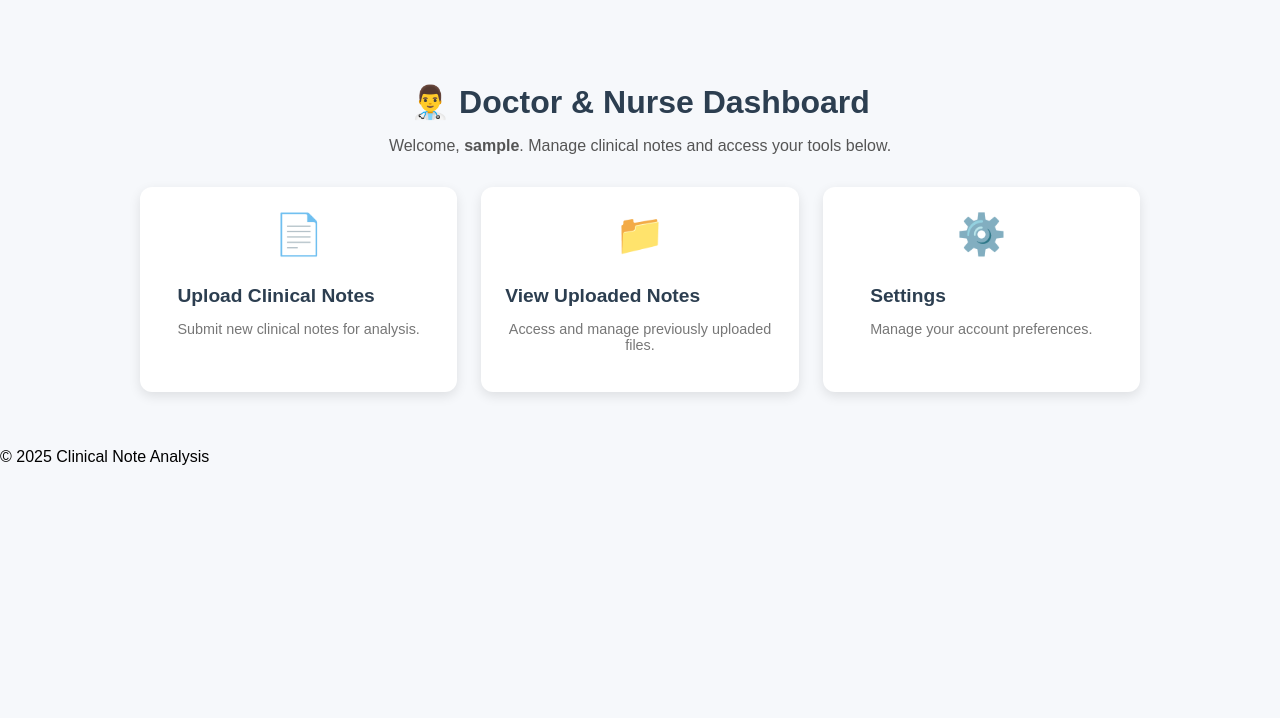
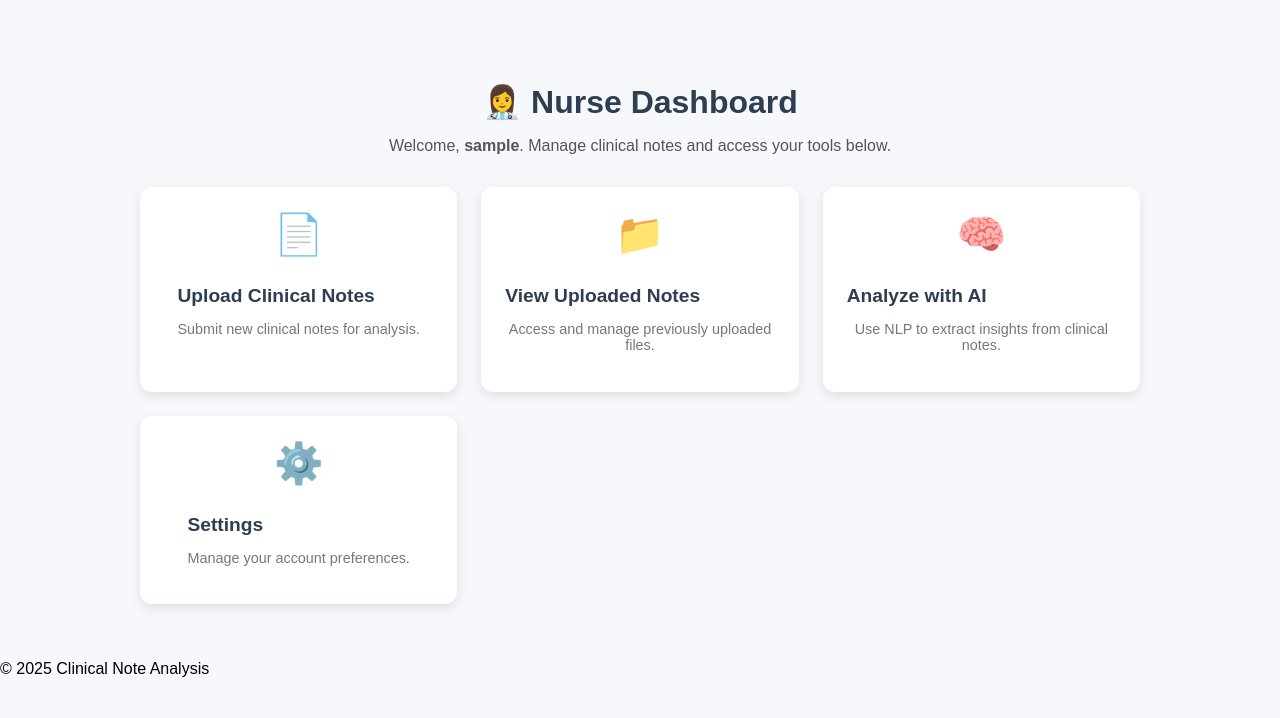
Before and after one commit to fatemasherif/Clinical-Note-Analysis-System-, a Flask app: template Templates/doctor_dashboard.html in a window 1280 px wide. Shown: the part 82-800 px from the top of the page. Run offline with Flask 3, Linux system fonts and the light colour scheme; the template is opened without the code that fills it: most values are stand-ins (such as "Sample title", 1, 10 or a date in 2020).

Commit message:
doc dash modification

```diff
--- a/Templates/doctor_dashboard.html
+++ b/Templates/doctor_dashboard.html
@@ -3,7 +3,13 @@
 {% block content %}
 <div class="doctor-dashboard">
 
-  <h2 class="dashboard-title">👨‍⚕️ Doctor & Nurse Dashboard</h2>
+  <h2 class="dashboard-title">
+  {% if role == 'doctor' %}
+    👨‍⚕️ Doctor Dashboard
+  {% else %}
+    👩‍⚕️ Nurse Dashboard
+  {% endif %}
+</h2>
   <p class="welcome-msg">Welcome, <strong>{{ username }}</strong>. Manage clinical notes and access your tools below.</p>
 
   <div class="card-grid">
@@ -15,7 +21,7 @@
       </div>
     </a>
 
-<a href="{{ url_for('view_uploads') }}" class="dashboard-card">
+    <a href="{{ url_for('view_uploads') }}" class="dashboard-card">
       <div class="icon">📁</div>
       <div class="card-content">
         <h3>View Uploaded Notes</h3>
@@ -23,7 +29,16 @@
       </div>
     </a>
 
-<a href="{{ url_for('settings') }}" class="dashboard-card">
+    <!-- CHANGED: Now available for BOTH doctors and nurses -->
+    <a href="{{ url_for('analyze_document') }}" class="dashboard-card">
+      <div class="icon">🧠</div>
+      <div class="card-content">
+        <h3>Analyze with AI</h3>
+        <p>Use NLP to extract insights from clinical notes.</p>
+      </div>
+    </a>
+
+    <a href="{{ url_for('settings') }}" class="dashboard-card">
       <div class="icon">⚙️</div>
       <div class="card-content">
         <h3>Settings</h3>
```
